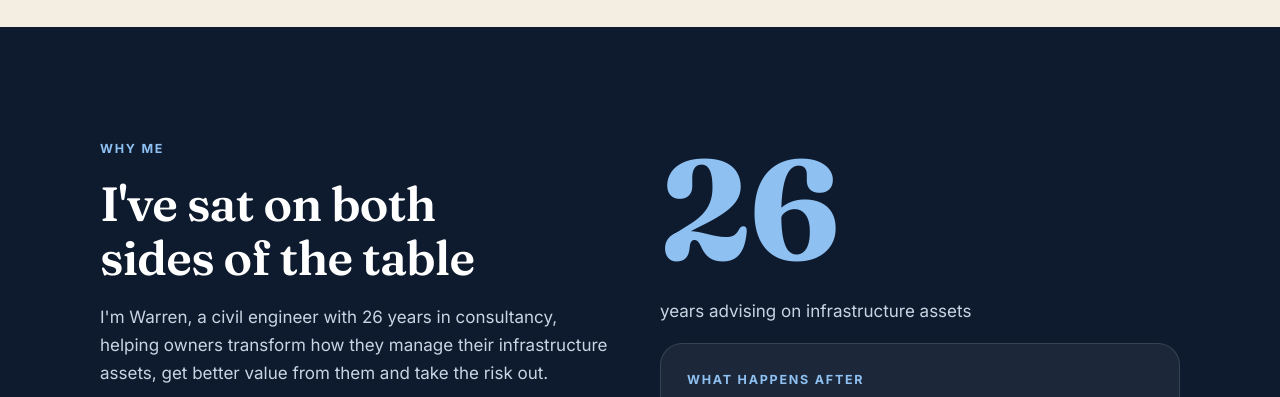
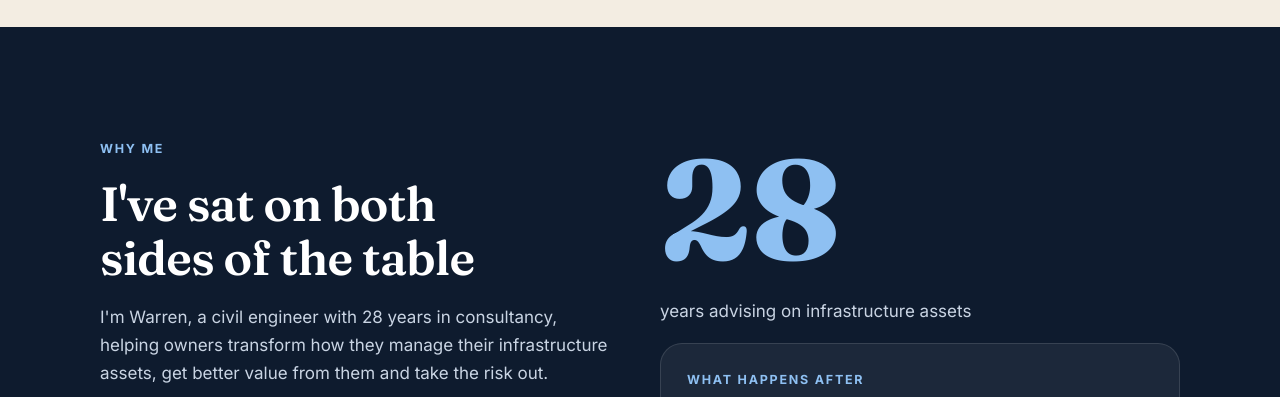
Before and after one commit to TheCurve-1GL/ambrad-health-check, a plain HTML site: page index.html in a window 1280 px wide. Shown: the part 5700-6097 px from the top of the page. Drawn offline with Linux system fonts and the light colour scheme.

Commit message:
Update experience to 28 years
Co-Authored-By: Claude Opus 5.5 <noreply@anthropic.com>
Claude-Session: https://claude.ai/code/session_013TuWgUyX1fPt8kW2SVtbK7

```diff
--- a/index.html
+++ b/index.html
@@ -279,11 +279,11 @@ footer strong{color:var(--ink);font-weight:600}
     <div class="stack">
       <span class="eyebrow">Why me</span>
       <h2>I've sat on both sides of the table</h2>
-      <p>I'm Warren, a civil engineer with 26 years in consultancy, helping owners transform how they manage their infrastructure assets, get better value from them and take the risk out.</p>
+      <p>I'm Warren, a civil engineer with 28 years in consultancy, helping owners transform how they manage their infrastructure assets, get better value from them and take the risk out.</p>
       <p>I've also been developing property for over a decade, with my own money on the line. I know what it feels like when the numbers don't add up.</p>
     </div>
     <div class="stack">
-      <span class="stat">26</span>
+      <span class="stat">28</span>
       <p>years advising on infrastructure assets</p>
       <div class="card">
         <span class="eyebrow">What happens after</span>
```
